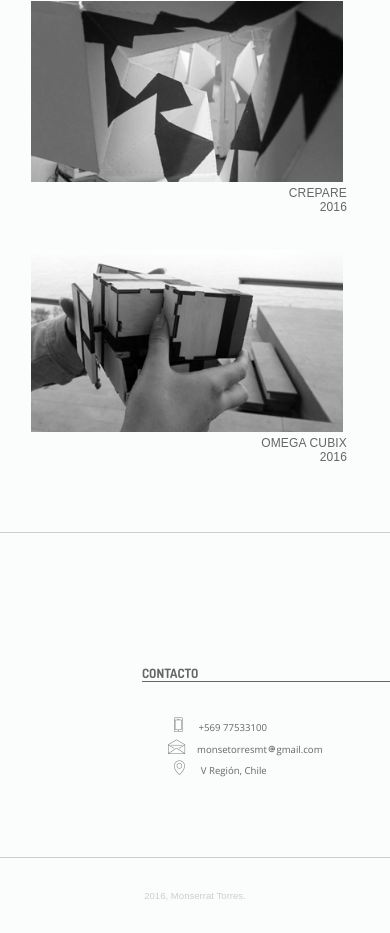
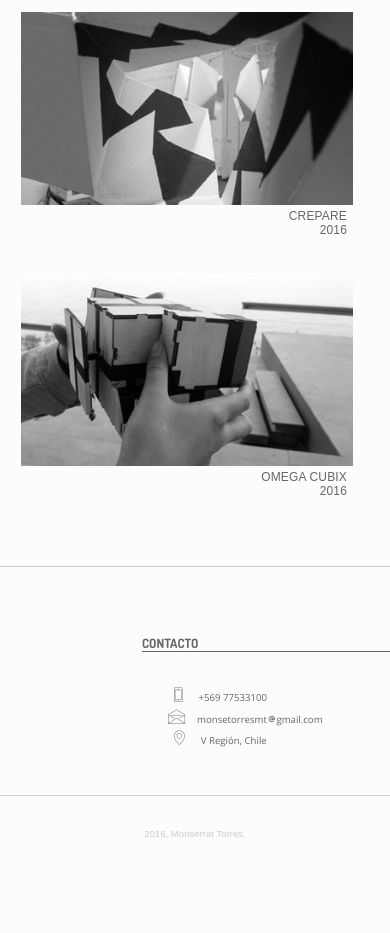
Before and after one commit to monsetorres/Portafolio, a plain HTML site: page Proyecto.html in a window 390 px wide. Shown: the part 515-1448 px from the top of the page. After the commit the page ends 1386 px from the top, so only its background shows below. Drawn offline with nearby package versions, Linux system fonts and the light colour scheme; files whose address does not match are found by name.

Commit message:
Responsive

```diff
--- a/style2.css
+++ b/style2.css
@@ -289,8 +289,8 @@ h6{
 	}
 
 	img{
-		margin: auto;
-		width: 80%;
+		margin: 0;
+		width: 85%;
 	}
 
 	.texto{
@@ -300,11 +300,10 @@ h6{
 
 #espaciocentral:hover .texto{
 		margin:auto;
-		width: 80%;
 }
 .espaciolateral:hover .texto{
 		margin:auto;
-		width: 80%;
+
 }
 footer{
 	display: block;
@@ -312,7 +311,7 @@ footer{
 	margin: auto;
 	height: 128px;
 	width: 100%;
-	margin-top: 96px;
+	margin-top: 32px;
 }
 
 #contacto{
@@ -364,7 +363,7 @@ h6{
 	float: center;
 	position: absolute;
 	width: 100%;
-	margin: 192px 0 0 0;
+	margin: 160px 0 0 0;
 	border-top: 1px solid #CDCDCD;
 }
 
```
